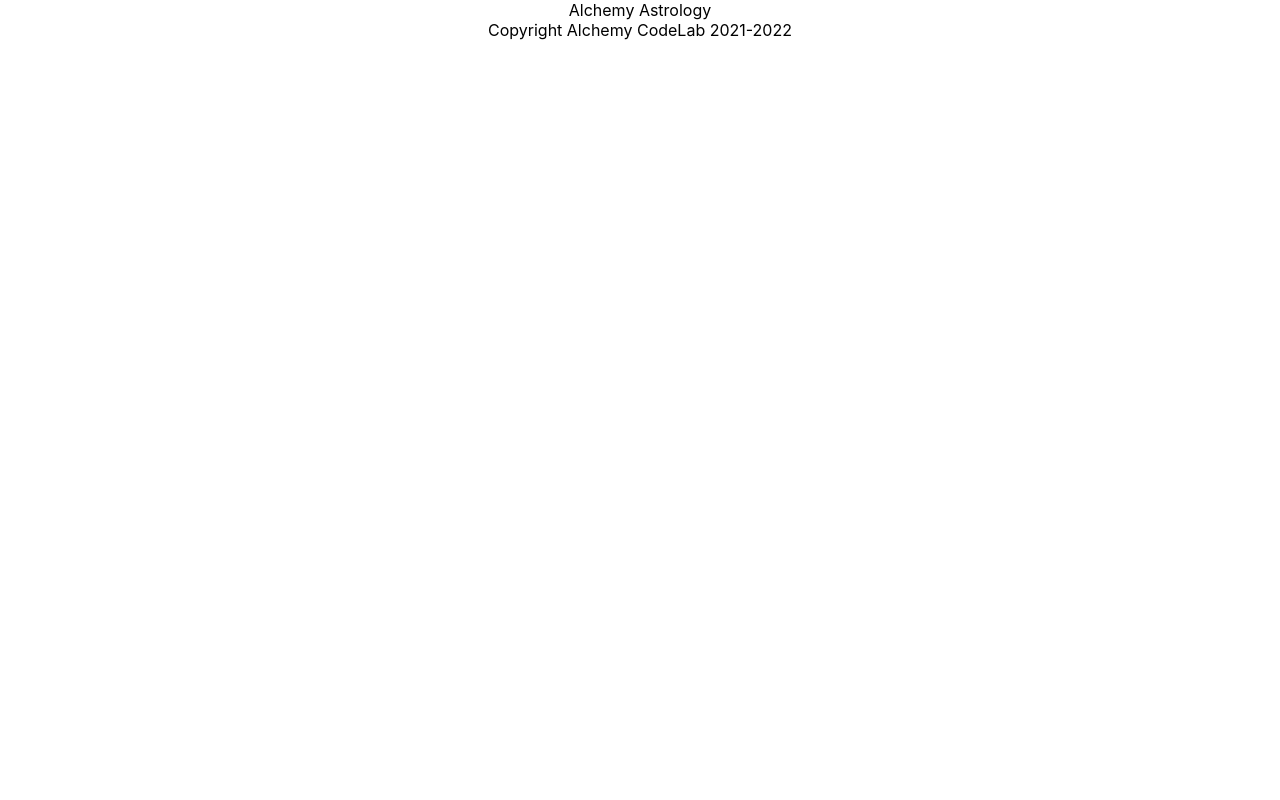
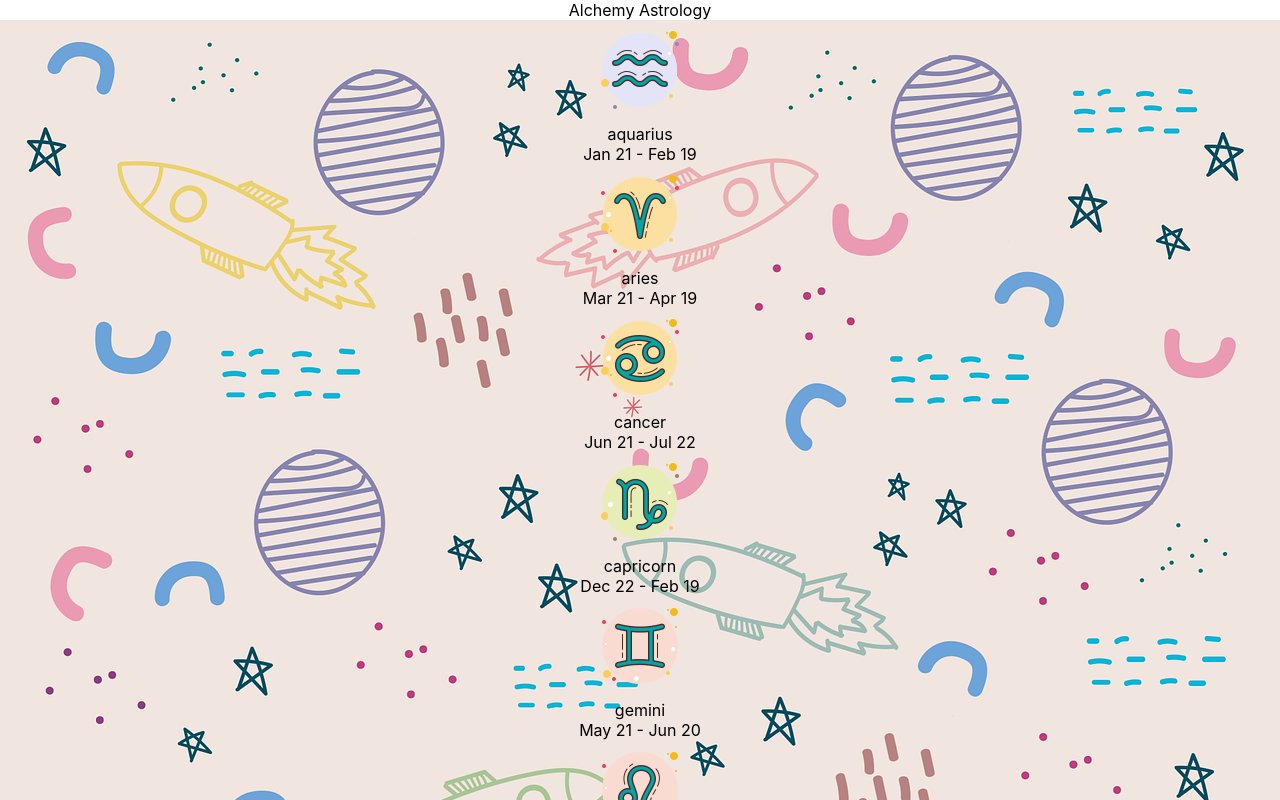
Before and after one commit to ajoy267/react-zodiac, a React (Create React App) app: page / in a window 1280 px wide. Shown: the top 800 px of the page. Built offline with nearby package versions, Linux system fonts and the light colour scheme.

Commit message:
fixed errors to render images

```diff
--- a/src/components/Zodiac-card/ZodiacCard.js
+++ b/src/components/Zodiac-card/ZodiacCard.js
@@ -2,12 +2,12 @@
 
 import './ZodiacCard.css'
 
-export default function ZodiacCard(props) {
+export default function ZodiacCard({ name, dates }) {
   return (
     <div className="zodiac-card">
-      <img alt={props.name} src={`${process.env.PUBLIC_URL}/zodiacs/${props.name}.png`}></img>
-      <div className="name">{props.name}</div>
-      <div>{props.dates}</div>
+      <img alt={name} src={`${process.env.PUBLIC_URL}/zodiacs/${name}.png`}></img>
+      <div className="name">{name}</div>
+      <div>{dates}</div>
     </div>
   )
 }
--- a/src/components/main/main.js
+++ b/src/components/main/main.js
@@ -9,9 +9,9 @@
 export default function Main() {
   return (
     <main className="background" style={{ backgroundImage: `url(${background})` }}>
-      {zodiac.map((symbol) => {
-        ;<ZodiacCard key={symbol.name} {...symbol} />
-      })}
+      {zodiac.map((symbol) => (
+        <ZodiacCard key={symbol.name} {...symbol} />
+      ))}
     </main>
   )
 }
```
